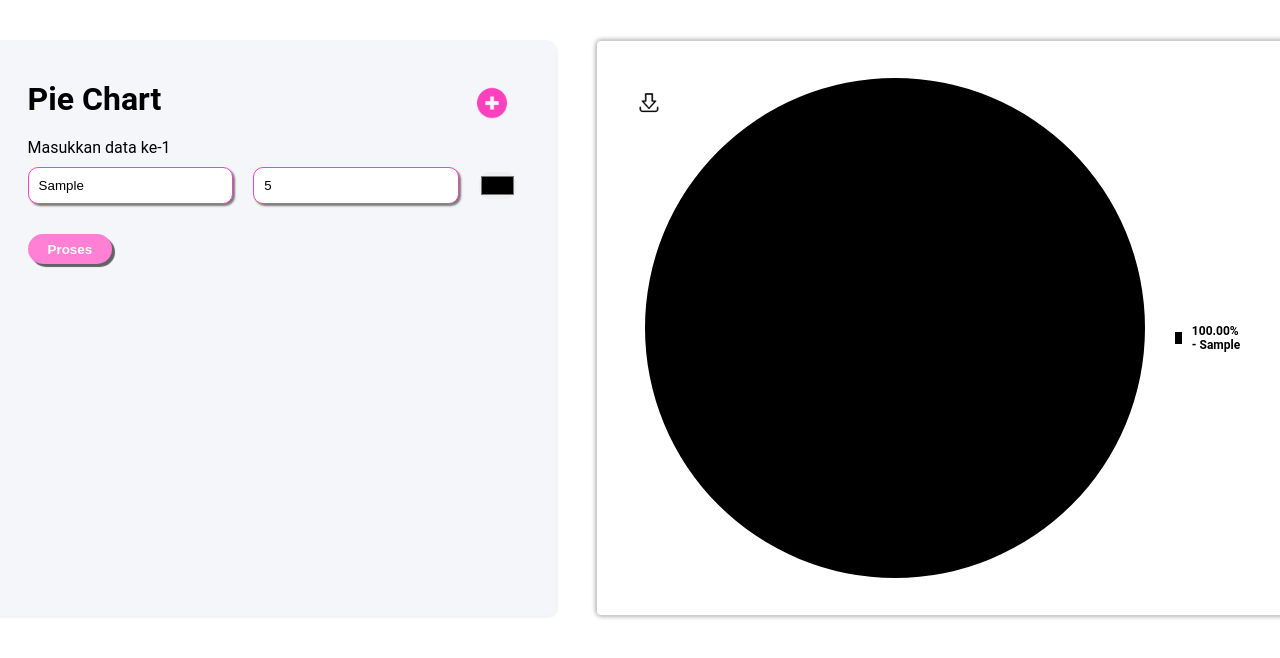
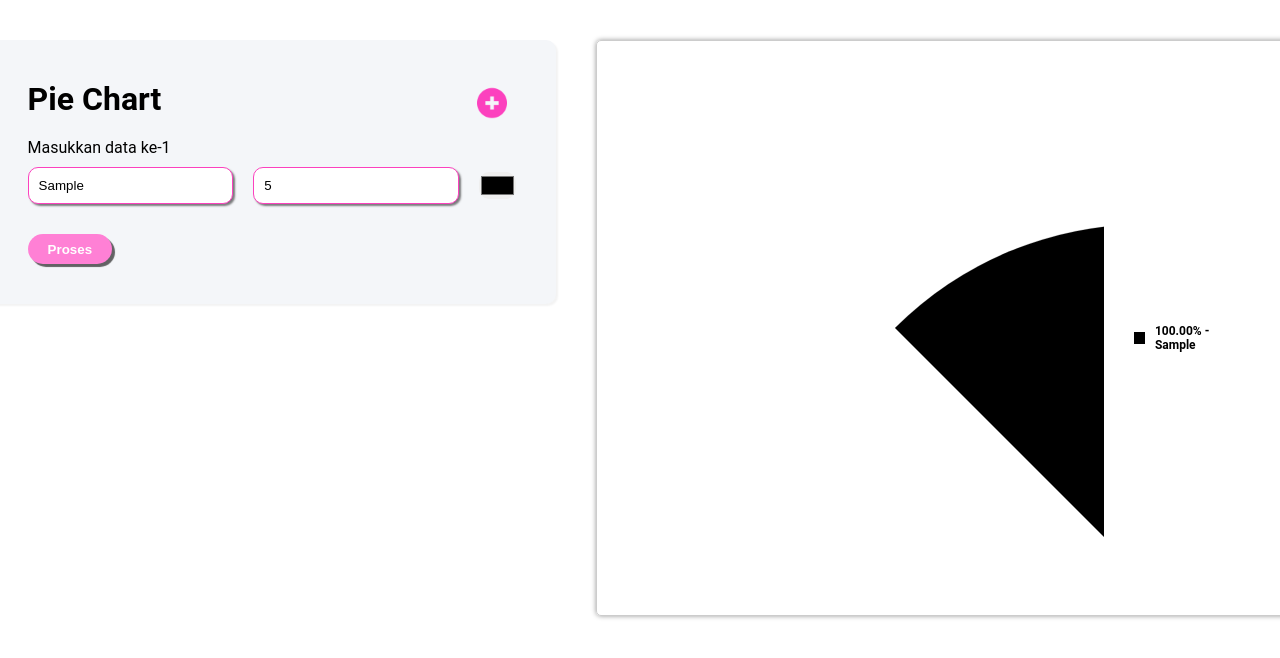
Before and after one commit to adtyfathan/projek, a plain HTML site: page index.html in a window 1280 px wide. Both pictures are taken after typing "Sample", "5" into the empty fields and a click on the button "Proses". Drawn offline with Linux system fonts and the light colour scheme.

Commit message:
Add files via upload

```diff
--- a/index.html
+++ b/index.html
@@ -12,7 +12,6 @@
   <form onsubmit="showPieChart(event)">
     <div class="input-wrapper">
       <h1>Pie Chart</h1>
-      <!-- <img src="./asset/formula.png" /> -->
       <div class="input-container">
         <label>Masukkan data ke-1</label>
         <div class="input-child">
@@ -28,7 +27,7 @@
 
   <div class="result">
     <div class="pie-chart-container">
-      <canvas id="pie-chart" width="500" height="500"></canvas>
+      <svg id="pie-chart" width="500" height="500"></svg>
       <ul id="pie-chart-legend"></ul>
     </div>
   </div>
--- a/main.js
+++ b/main.js
@@ -2,7 +2,6 @@ let data = 1;
 const inputWrapper = document.querySelector(".input-wrapper");
 const chartContainer = document.querySelector(".pie-chart-container");
 const canvas = document.getElementById("pie-chart");
-const ctx = canvas.getContext("2d");
 const legend = document.getElementById("pie-chart-legend");
 
 function addInput() {
@@ -20,17 +19,8 @@ function addInput() {
   inputWrapper.appendChild(newInputContainer);
 }
 
-function downloadChart() {
-  const downloadLink = document.createElement("a");
-  downloadLink.href = canvas.toDataURL("image/png");
-  downloadLink.download = "pie_chart.png";
-  document.body.appendChild(downloadLink);
-  downloadLink.click();
-  document.body.removeChild(downloadLink);
-}
-
 function showPieChart(event) {
-  event.preventDefault()
+  event.preventDefault();
   let values = [];
   let total = 0;
   legend.innerHTML = "";
@@ -44,40 +34,48 @@ function showPieChart(event) {
 
   let startAngle = 0;
 
-  values.forEach((value, index) => {
-    const angle = (value.size / total) * Math.PI * 2;
+  values.forEach((value) => {
+    if (values.length == 1) {
+      pathData = `
+          M 250,250
+          a 250,250 0 1,1 500,500
+      `;
+    } else {
+      const sliceAngle = (value.size / total) * 2 * Math.PI;
+      const x1 = (250 + 250 * Math.cos(startAngle)).toFixed(2);
+      const y1 = (250 + 250 * Math.sin(startAngle)).toFixed(2);
+      const x2 = (250 + 250 * Math.cos(startAngle + sliceAngle)).toFixed(2);
+      const y2 = (250 + 250 * Math.sin(startAngle + sliceAngle)).toFixed(2);
+      const largeArcFlag = sliceAngle > Math.PI ? 1 : 0;
 
-    ctx.beginPath();
-    ctx.moveTo(canvas.width / 2, canvas.height / 2);
-    ctx.arc(
-      canvas.width / 2,
-      canvas.height / 2,
-      canvas.width / 2,
-      startAngle,
-      startAngle + angle
-    );
-    ctx.closePath();
-    ctx.fillStyle = value.color;
-    ctx.fill();
+      pathData = `
+        M 250,250
+        L ${x1},${y1}
+        A 250,250 0 ${largeArcFlag} 1 ${x2},${y2}
+        Z
+      `;
 
-    startAngle += angle;
+      startAngle += sliceAngle;
+    }
+
+    const path = document.createElementNS("http://www.w3.org/2000/svg", "path");
+    path.setAttribute("d", pathData);
+    path.setAttribute("fill", value.color);
+    path.setAttribute("stroke", "#000");
+    path.setAttribute("stroke-width", "0.2");
+
+    canvas.appendChild(path);
 
     const newLegend = document.createElement('div');
     newLegend.classList.add('legend-item');
     newLegend.innerHTML = `
-      <div class="legend-color" style="background-color:${values[index].color}"></div>
+      <div class="legend-color" style="background-color:${value.color}"></div>
       <div class="legend-label">
         <h1>
-          ${((values[index].size / total) * 100).toFixed(2)}% - ${values[index].name}
+          ${((value.size / total) * 100).toFixed(2)}% - ${value.name}
         </h1>
       </div>
       `;
     legend.appendChild(newLegend);
   });
-
-  const downloadImg = document.createElement("img");
-  downloadImg.src = "./asset/download.png";
-  downloadImg.classList.add("download-button");
-  downloadImg.onclick = () => downloadChart();
-  chartContainer.appendChild(downloadImg);
 }
--- a/style.css
+++ b/style.css
@@ -9,6 +9,7 @@ body {
   display: flex;
   flex-direction: row;
   justify-content: center;
+  align-items: start;
   padding: 40px;
   gap: 40px;
 }
@@ -80,6 +81,10 @@ input {
   box-shadow: 3px 3px 0.8px rgba(0, 0, 0, 0.6);
 }
 
+.submit-button:hover {
+  background-color: rgb(255, 85, 198);
+}
+
 .result {
   display: flex;
   padding: 0.3rem 1rem;
@@ -122,19 +127,3 @@ input {
   font-size: 12px;
   font-weight: 700;
 }
-
-/* .animate-pie-chart {
-  animation: animate-pie-chart 1s ease-in-out;
-}
-
-@keyframes animate-pie-chart {
-  0% {
-    transform: scale(0);
-    opacity: 0;
-  }
-
-  100% {
-    transform: scale(1);
-    opacity: 1;
-  }
-} */
```
